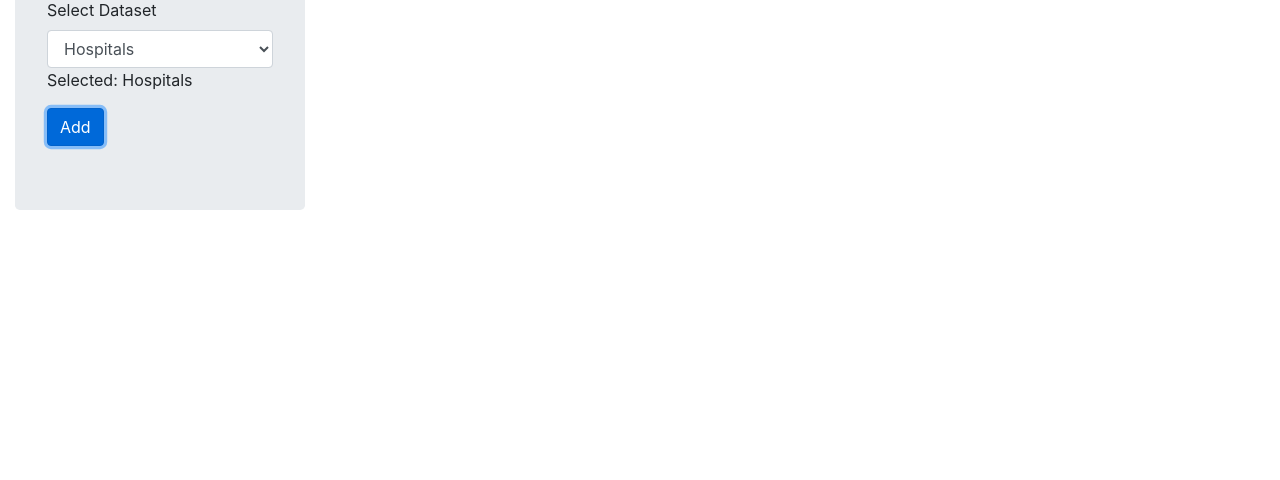
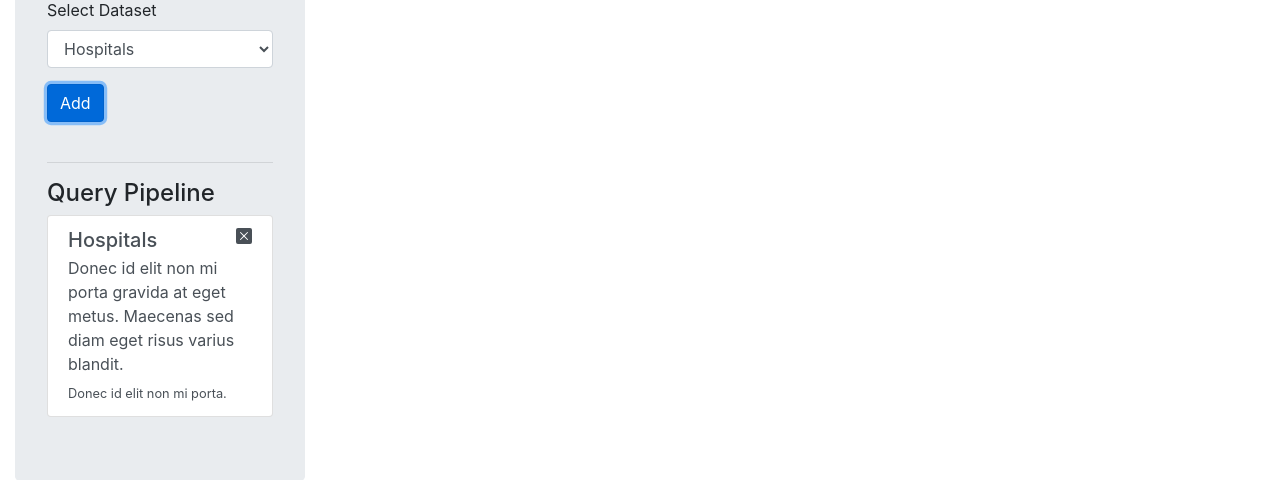
Before and after one commit to Project-Sustain/sustain-dataset-explorer, a Vue app: page / in a window 1280 px wide. Both pictures are taken after a click on the button "Add". Shown: the part 164-644 px from the top of the page. Built offline with nearby package versions, Linux system fonts and the light colour scheme.

Commit message:
add QueryConsturctor component

```diff
--- a/src/components/QueryConstructor.vue
+++ b/src/components/QueryConstructor.vue
@@ -13,10 +13,17 @@
                   {{ dataset.value }}
                 </option>
               </select>
-              <span>Selected: {{ selectedDatasetValue }}</span>
+              <!-- <span>Selected: {{ selectedDatasetValue }}</span>-->
             </div>
             <button type="submit" class="btn btn-primary">Add</button>
           </form>
+        </div>
+      </div>
+      <br>
+      <hr>
+      <div class="row">
+        <div class="col">
+          <QueryPipeline/>
         </div>
       </div>
     </div>
@@ -27,29 +34,34 @@
 /* eslint-disable no-unused-vars */
 
 import {mapGetters, mapActions} from 'vuex';
+import QueryPipeline from "@/components/QueryPipeline";
 
 export default {
   name: "QueryConstructor",
+  components: {QueryPipeline},
   computed: mapGetters(['allDatasets']),
   data: function () {
     return {
-      selectedDatasetValue: 'Hospitals',
-      selectedDataset: null
+      selectedDatasetValue: null,
+      selectedDataset: null,
     };
+  },
+  mounted() {
+    if (this.allDatasets.length < 1) {
+      console.error('no dataset information found');
+    }
+    this.selectedDataset = this.allDatasets[0];
+    this.selectedDatasetValue = this.allDatasets[0].value;
   },
   methods: {
     ...mapActions(['addActiveDataset', 'removeActiveDataset']),
     // add dataset to query pipeline
     addDataset(e) {
       e.preventDefault();
-      // console.log('addDataset');
-      // console.log('selectedDataset:', this.selectedDataset);
       this.addActiveDataset(this.selectedDataset);
     },
     updateSelectedDataset() {
       // get dataset object associated with selectedDatasetValue
-      // console.log('allDatasets:', this.allDatasets);
-      // console.log('selectedDatasetValue:', this.selectedDatasetValue);
       let dataset = this.allDatasets.filter(item => this.selectedDatasetValue === item.value)[0];
       this.selectedDataset = dataset;
     },
--- /dev/null
+++ b/src/components/QueryPipeline.vue
@@ -0,0 +1,34 @@
+<template>
+  <div>
+    <h4>Query Pipeline</h4>
+    <div v-for="dataset in activeDatasets" class="list-group" v-bind:key="dataset.id">
+      <a class="list-group-item list-group-item-action">
+        <div class="d-flex w-100 justify-content-between">
+          <h5 class="mb-1">{{ dataset.value }}</h5>
+          <svg @click="removeQuery" width="1em" height="1em" viewBox="0 0 16 16" class="bi bi-x-square-fill" fill="currentColor"
+               xmlns="http://www.w3.org/2000/svg">
+            <path fill-rule="evenodd"
+                  d="M2 0a2 2 0 0 0-2 2v12a2 2 0 0 0 2 2h12a2 2 0 0 0 2-2V2a2 2 0 0 0-2-2H2zm9.854 4.854a.5.5 0 0 0-.708-.708L8 7.293 4.854 4.146a.5.5 0 1 0-.708.708L7.293 8l-3.147 3.146a.5.5 0 0 0 .708.708L8 8.707l3.146 3.147a.5.5 0 0 0 .708-.708L8.707 8l3.147-3.146z"/>
+          </svg>
+        </div>
+                <p class="mb-1">Donec id elit non mi porta gravida at eget metus. Maecenas sed diam eget risus varius blandit.</p>
+                <small>Donec id elit non mi porta.</small>
+      </a>
+    </div>
+
+  </div>
+</template>
+
+<script>
+import {mapGetters} from 'vuex';
+
+export default {
+  name: 'QueryPipeline',
+  computed: mapGetters(['activeDatasets']),
+  methods: {
+    removeQuery() {
+      console.log('removeQuery');
+    }
+  }
+}
+</script>
--- a/src/store/modules/sustainStore.js
+++ b/src/store/modules/sustainStore.js
@@ -11,7 +11,7 @@ const getters = {
         return state.datasets;
     },
     activeDatasets: (state) => {
-        return state.activeDatasets;
+        return JSON.parse(JSON.stringify(state.activeDatasets));
     }
 };
 
@@ -27,11 +27,11 @@ const actions = {
 const mutations = {
     addActiveDataset(state, dataset) {
         state.activeDatasets.push(dataset);
-        // console.log(JSON.parse(JSON.stringify(state.activeDatasets)));
+        console.log(JSON.parse(JSON.stringify(state.activeDatasets)));
     },
     removeActiveDataset(state, dataset) {
         state.activeDatasets = state.activeDatasets.filter(i => i !== dataset);
-        // console.log(JSON.parse(JSON.stringify(state.activeDatasets)));
+        console.log(JSON.parse(JSON.stringify(state.activeDatasets)));
     }
 };
 
```
Also changed, not shown: src/components/HelloWorld.vue (deleted, +0 -58 lines).
